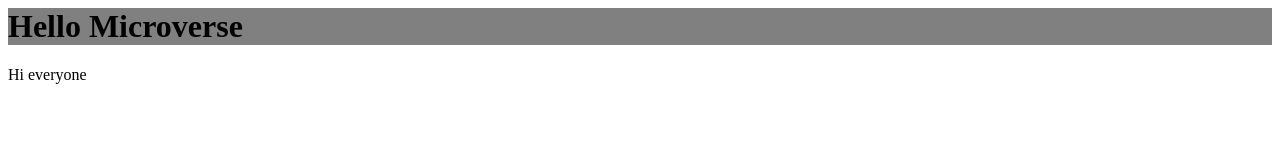
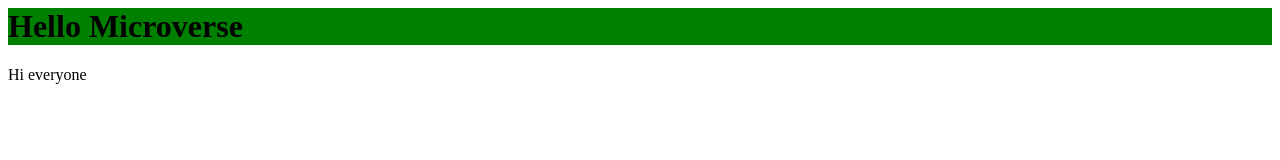
Before and after one commit to shahzaaib/Hello-world, a plain HTML site: page index.html in a window 1280 px wide. Drawn offline with Linux system fonts and the light colour scheme.

Commit message:
fixed the color of h1

```diff
--- a/style.css
+++ b/style.css
@@ -1,3 +1,3 @@
 .h1 {
-  background-color: gray;
+  background-color: green;
   }
```
